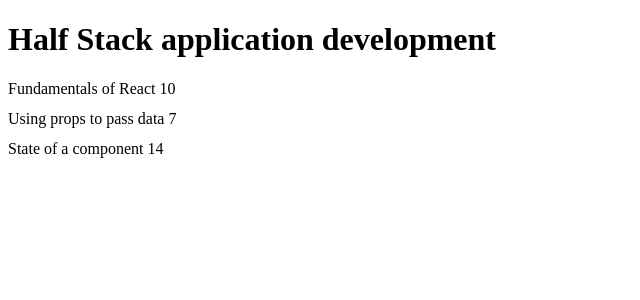
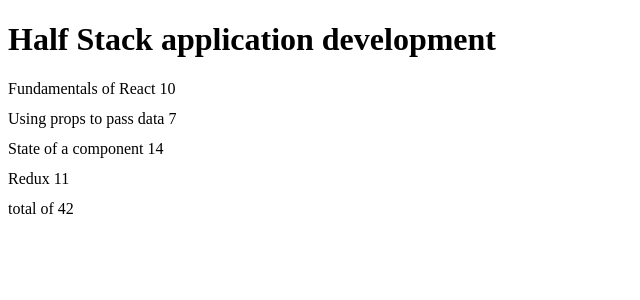
Before and after one commit to shashwatpathak98/Full-Stack-Open, a React (Vite) app in the folder part2/courseinfo/: page / in a window 1280 px wide. Shown: the top 300 px of the page, without its empty margins (0-640 px from the left). Built offline with nearby package versions, Linux system fonts and the light colour scheme.

Commit message:
feat: added exercise 2.2

```diff
--- a/part2/courseinfo/src/App.jsx
+++ b/part2/courseinfo/src/App.jsx
@@ -20,6 +20,11 @@
         exercises: 14,
         id: 3,
       },
+      {
+        name: "Redux",
+        exercises: 11,
+        id: 4,
+      }
     ],
   };
 
--- a/part2/courseinfo/src/components/Content.jsx
+++ b/part2/courseinfo/src/components/Content.jsx
@@ -1,4 +1,12 @@
 const Content = ({ parts }) => {
+  const sumOfExercises = () => {
+    let sum = 0;
+
+    for (let index = 0; index < parts.length; index++)
+      sum += parts[index].exercises;
+    return sum;
+  };
+
   return (
     <div>
       {parts.map((part) => {
@@ -8,6 +16,7 @@
           </div>
         );
       })}
+      <div>{`total of ${sumOfExercises()}`}</div>
     </div>
   );
 };
```
